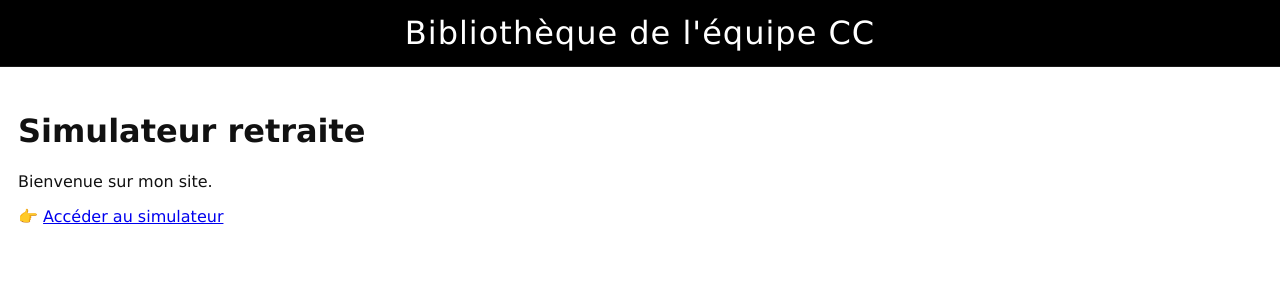
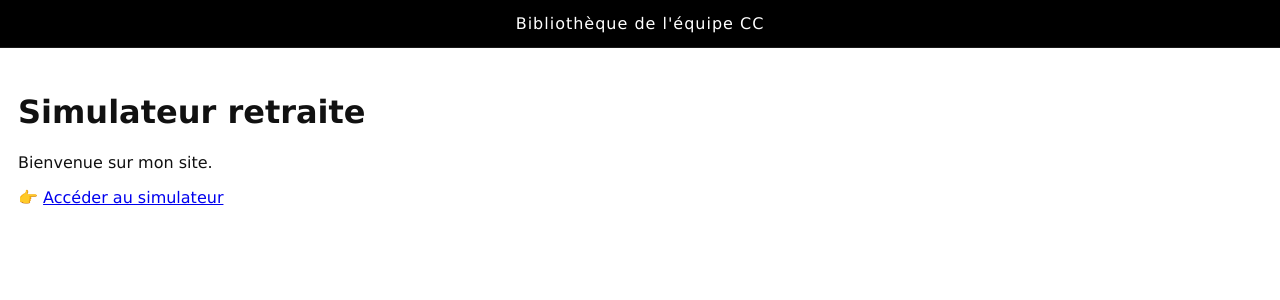
Before and after one commit to Romain-Borie/bibliotheque_CC.com, a Jekyll site: the page built from index.md, in a window 1280 px wide. Shown: the top 300 px of the page. Built offline with Jekyll 4.4.1, drawn with Linux system fonts in a browser that asks for light colours.

Commit message:
Update default.html

```diff
--- a/_layouts/default.html
+++ b/_layouts/default.html
@@ -27,7 +27,7 @@
       /* ===== TITRE ===== */
       .site-title {
         color: #fff;
-        font-size: clamp(18px, 2vw + 8px, 32px); /* taille fluide */
+        font-size: 12.0pt; /* taille du titre */
         letter-spacing: .2;                        /* garde une bonne lisibilité */
         letter-spacing: 1px;
         text-transform: none;
```
